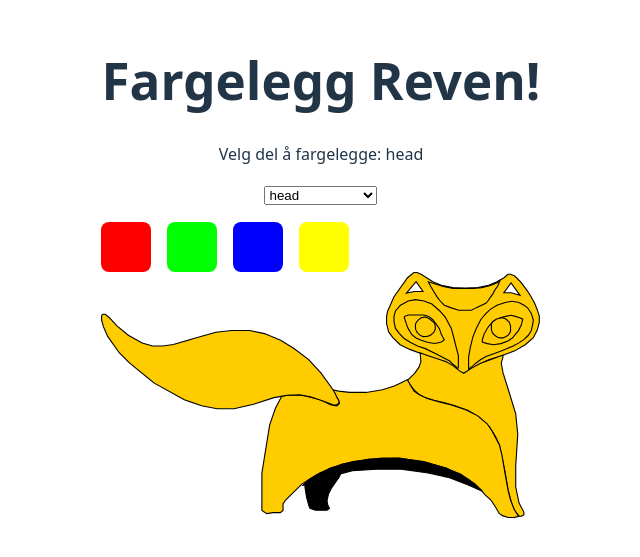
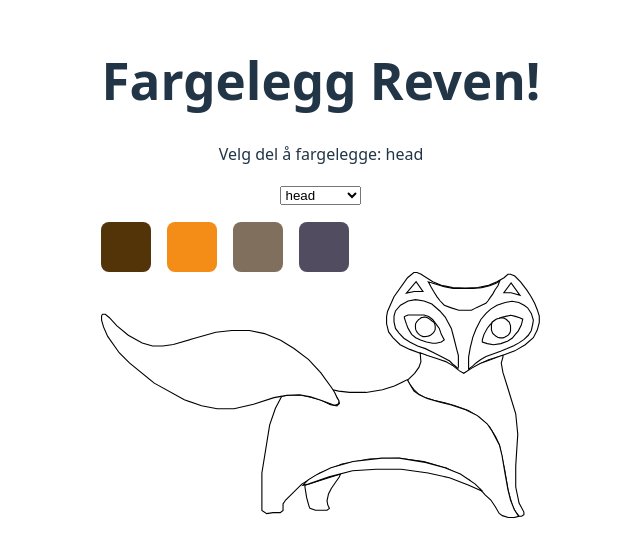
Before and after one commit to aashildf/Fargevelger, a React (Vite) app: page / in a window 1280 px wide. Shown: the part 129-686 px from the top of the page, without its empty margins (319-959 px from the left). Built offline with nearby package versions, Linux system fonts and the light colour scheme.

Commit message:
fikset farge-baner

```diff
--- a/src/App.jsx
+++ b/src/App.jsx
@@ -4,22 +4,22 @@ import ColorSelector from "./components/ColorSelector"
 import './App.css';
 
 export default function App() {
-  const initialColors ={
-    tail: "#ffcc00",
-    belly: "#ffcc00",
-    "hind-leg": "#ffcc00",
-    body: "#ffcc00",
-    chest: "#ffcc00",
-    "right-ear": "#ffcc00",
-    "left-ear": "#ffcc00",
-    forehead: "#ffcc00",
-    "right-eyeball": "#ffffff",
-    "left-eyeball": "#ffffff",
-    "right-eyesocket": "#ffcc00",
-    "left-eyesocket": "#ffcc00",
-    "right-eye": "#000000",
-    "left-eye": "#000000",
-    head: "#ffcc00",
+  const initialColors = {
+    tail: "#ffffff",
+    belly: "#ffffff",
+    "hind-leg": "#ffffff",
+    body: "#ffffff",
+    chest: "#ffffff",
+    "right-ear": "#ffffff",
+    "left-ear": "#ffffff",
+    forehead: "#ffffff",
+    "right-pupil": "#ffffff",
+    "left-pupil": "#ffffff",
+    "right-face": "#ffffff",
+    "left-face": "#ffffff",
+    "left-eye": "#ffffff",
+    "right-eye": "#ffffff",
+    head: "#ffffff",
   };
 
   const[colors, setColors] = useState(initialColors);
--- a/src/components/ColorSelector.jsx
+++ b/src/components/ColorSelector.jsx
@@ -1,7 +1,7 @@
 
 
 export default function ColorSelector({ selectedPart, setSelectedPart, colors, setColors}){
-    const colorOptions = ["#ff0000", "#00ff00", "#0000ff", "#ffff00"];
+    const colorOptions = ["#533308ff", "#f48d18ff", "#7f6f5cff", "#4f4a5efb"];
 
 return(
     <div className="color-selector">
--- a/src/components/Figure.jsx
+++ b/src/components/Figure.jsx
@@ -11,60 +11,60 @@ export default function Figure({ colors, setColors }) {
         {/* // svg-path */}
 
         <path
-        id="tail"
+          id="head"
           d="M1044.5 236.5C1035.83 240.333 1010.6 252.9 979 272.5L974 275.5L966.5 272.5L957.5 263.5L944 253L926 245L905 236.5L869 222.5L832 208.5L806 196L786.5 177L775 161.5L769.5 139.5V120L772 106.5L789.5 66.5L826 15.5L843 1.5H851.5L862.5 6L894 26.5L917 36L947.5 42L981 43.5L1015.5 42L1044.5 36L1067 26.5L1086 15.5L1096.5 6H1103.5L1115 11L1130.5 26.5L1147.5 49L1159 66.5L1168.5 84.5L1175.5 101.5L1181 118.5V136L1175.5 156.5L1165 177L1143 196L1115 212.5L1076 227L1044.5 236.5Z"
           stroke="black"
           strokeWidth="3"
-         fill={colors["tail"]}
-        onClick={() => handleClick("tail")}
+          fill={colors["head"]}
+          onClick={() => handleClick("head")}
         />
         <path
-        id="belly"
+          id="left-face"
           d="M963 258V243.5V225.5L958 206.5L951 178.5L944 152L927.5 121.5L913 105L891.5 86.5L870.5 78L847.5 74.5L827.5 78L807 89.5L793.5 105L789.5 118.5V134.5L793.5 152L803 164.5L816 178.5L833 189.5L853 199.5L874 206.5L898 218L923 231L939.5 240L948 248.5L955 254L963 261"
           stroke="black"
           strokeWidth="3"
-          fill={colors["belly"]}
-        onClick={() => handleClick("belly")}
+          fill={colors["left-face"]}
+          onClick={() => handleClick("left-face")}
         />
         <path
-        id="hind-leg"
+          id="right-face"
           d="M990.5 248.5V262L1002 253L1010.5 245L1023.5 236L1037.5 227.5L1060 219.5L1076.5 213.5L1093 207L1112 198.5L1126 191L1140 181.5L1151.5 170.5L1159.5 157.5L1163.5 140L1165 129.5L1159.5 111.5L1149.5 96.5L1140 89.5L1126 82L1107.5 79L1089 82L1067 89.5L1050 100L1037.5 111.5L1023.5 128L1010.5 153.5L1002 175.5L995 204L990.5 229.5V248.5Z"
           stroke="black"
           strokeWidth="3"
-         fill={colors["hind-leg"]}
-        onClick={() => handleClick("hind-leg")}
+          fill={colors["right-face"]}
+          onClick={() => handleClick("right-face")}
         />
         <path
-        id="body"
+          id="left-face"
           d="M917 188.5L925 183L917 168L911.5 152L903 140.5L893.5 128L883 120L870.5 116H861H851.5H837H827.5L817.5 120V124L823 140.5L827.5 152L837 168L848 177L861 183L877 188.5L893.5 192H903L917 188.5Z"
           stroke="black"
           strokeWidth="3"
-          fill={colors["body"]}
-        onClick={() => handleClick("body")}
+          fill={colors["left-eye"]}
+          onClick={() => handleClick("left-eye")}
         />
         <path
-        id="chest"
+          id="right-eye"
           d="M1032 168L1027.5 183V189L1041 193L1057.5 196L1077.5 193L1096.5 186L1108.5 178L1116.5 168L1124.5 158.5L1132.5 143L1136.5 127L1128 123L1116.5 119.5L1104.5 116.5L1090.5 119.5L1077.5 123L1067 127L1057.5 132.5L1047.5 143L1041 151.5L1032 168Z"
           stroke="black"
           strokeWidth="3"
-           fill={colors["chest"]}
-        onClick={() => handleClick("chest")}
+          fill={colors["right-eye"]}
+          onClick={() => handleClick("right-eye")}
         />
         <path
-        id="right-ear"
+          id="left-pupil"
           d="M850.5 134.5L848.5 138L847.5 139.5V141V143.5L847 146L847.5 149.5V152.5L848.5 156L849.5 158.5L852 162.5L855 166L858.5 169.5L862.5 172L868 174H870.5L876.5 173.5L881 173L885 171.5L889.5 169L893 166L896 163.5L897.5 161L899.5 157.5L900.5 154V149.5V146L899.5 141L898.5 137.5L896 134.5L893 132.5L889.5 130L885.5 127L882 124.5L878 122.5L873.5 121.5H870.5L866.5 122.5L863.5 123L861 124.5L858 127L855.5 128.5L853.5 131L850.5 134.5Z"
           stroke="black"
           strokeWidth="3"
-         fill={colors["right-ear"]}
-        onClick={() => handleClick("right-ear")}
+          fill={colors["left-pupil"]}
+          onClick={() => handleClick("left-pupil")}
         />
         <path
-        id="left-ear"
+          id="right-pupil"
           d="M1087.5 125.5L1083 123.5H1077.5L1072.5 125.5L1068 126L1063.5 128L1058.5 132L1054 135V136.5L1052 140.5V143.5V147V151.5V156L1054 161.5L1056.5 166.5L1060 169.5L1063.5 172.5L1069 176L1075 177.5H1083L1087.5 176L1093.5 172.5L1098 169.5L1102 163.5L1103.5 158.5V151.5V145L1102 140.5L1100 135L1096.5 132L1092.5 128L1087.5 125.5Z"
           stroke="black"
           strokeWidth="3"
-         fill={colors["left-ear"]}
-        onClick={() => handleClick("left-ear")}
+          fill={colors["right-pupil"]}
+          onClick={() => handleClick("right-pupil")}
         />
         <path
           id="forehead"
@@ -75,60 +75,60 @@ export default function Figure({ colors, setColors }) {
           onClick={() => handleClick("forehead")}
         />
         <path
-        id="right-eyeball"
+          id="left-ear"
           d="M844.5 52.5L823 57L849 26L867.5 52.5H844.5Z"
           stroke="black"
           strokeWidth="3"
-         fill={colors["right-eyeball"]}
-        onClick={() => handleClick("right-eyeball")}
+          fill={colors["left-ear"]}
+          onClick={() => handleClick("left-ear")}
         />
         <path
-        id="left-eyeball"
+          id="right-ear"
           d="M1105 56H1085.5L1105 29.5L1129 63L1105 56Z"
           stroke="black"
           strokeWidth="3"
-              fill={colors["left-eyeball"]}
-        onClick={() => handleClick("left-eyeball")}
+          fill={colors["right-ear"]}
+          onClick={() => handleClick("right-ear")}
         />
         <path
-        id="right-eyesocket"
+          id="chest"
           d="M1078.5 245.5L1083 229.5V224.5L1074 227L1051 236L1021.5 246.5L999 259L977.5 273L966 266.5L949 253L929 241.5L904.5 233L879.5 225L860 217.5L862 241.5L856.5 257L845 273L825.5 292L830 300L842.5 316.5L855 328.5L873 338.5L897 346L926 352.5L954 360.5L989.5 373L1018.5 390.5L1047 417L1063 443L1073.5 466L1087.5 532.5L1097 587.5L1102.5 609L1108.5 630L1116.5 645.5L1126.5 658H1133.5L1139.5 654V647L1126.5 622.5L1117.5 579.5V522L1123 437L1117.5 382L1095.5 310.5L1083 270.5L1078.5 245.5Z"
           stroke="black"
           strokeWidth="3"
-        fill={colors["right-eyesocket"]}
-        onClick={() => handleClick("right-eyesocket")}
+          fill={colors["chest"]}
+          onClick={() => handleClick("chest")}
         />
         <path
-        id="left-eyesocket"
+          id="body"
           d="M1113.5 661.5L1125.5 658.5L1113.5 640L1103.5 614.5L1096.5 586.5L1089.5 547.5L1080.5 494L1073.5 466L1054 429L1040.5 409L1014 387L982.5 371L942 357.5L909 349.5L879 341L857.5 330.5L843.5 321L833 304L825.5 290L811.5 297L790.5 307L758.5 317.5L714 324.5H670L640.5 321L624 317.5L628 324.5L638.5 343.5L642.5 354L635.5 360.5L618.5 357.5L589.5 343.5L541 331H503L487 334.5L470 367L454.5 412L433.5 541.5V642.5L446.5 651L463.5 648.5H483L490.5 642.5V625L497.5 614.5L541 571.5L589.5 541.5L649.5 517.5L723 504L803 502L869.5 511L930.5 528.5L991.5 559.5L1020 585H1021.5L1035 600.5L1050.5 614.5L1062.5 632.5L1073 650.5L1081.5 656.5L1097.5 661.5H1113.5Z"
           stroke="black"
           strokeWidth="3"
-        fill={colors["left-eyesocket"]}
-        onClick={() => handleClick("left-eyesocket")}
+          fill={colors["body"]}
+          onClick={() => handleClick("body")}
         />
         <path
-        id="right-eye"
+          id="hind-leg"
           d="M554 607.5L549.5 579.5V574.5L560 571L645.5 544L642 552.5L632.5 566L620.5 583.5L613 598L609 616.5L611 627.5L615.5 637L609 642H596H578L563 637L560 629.5L554 607.5Z"
           stroke="black"
           strokeWidth="3"
-         fill={colors["right-eye"]}
-        onClick={() => handleClick("right-eye")}
+          fill={colors["hind-leg"]}
+          onClick={() => handleClick("hind-leg")}
         />
         <path
-        id="left-eye"
+          id="belly"
           d="M614.5 552L558.5 571.5L544 574.5L558.5 560L578 548L619.5 527.5L679 510.5L756.5 501.5H804L874 513L926.5 527.5L968.5 544.5L1008.5 571.5L1027.5 590.5L991 574.5L939 554.5L881.5 541.5L809 531.5H742L677.5 535.5L614.5 552Z"
           stroke="black"
           strokeWidth="3"
-         fill={colors["left-eye"]}
-        onClick={() => handleClick("left-eye")}
+          fill={colors["belly"]}
+          onClick={() => handleClick("belly")}
         />
         <path
-        id="head"
+          id="tail"
           d="M1.5 129.5V118L4 114H11.5L22 122.5L43 145L73.5 170.5L111 191.5L139 199.5H166.5L195 195.5L247.5 180L309.5 162.5L352.5 157.5H400L440.5 166L484 184L520 206L559.5 236L592.5 272L621.5 312L630 325.5L636 338.5L641 346.5V352L638 356.5L632 358.5H626.5L621.5 356.5L594.5 346.5L564.5 336.5L535 331L500.5 332.5L466 338.5L411 356.5L358.5 368.5H313L271 360.5L224.5 344.5L143.5 299.5L76.5 245L49 217.5L18 173.5L7 148.5L1.5 129.5Z"
           stroke="black"
           strokeWidth="3"
-        fill={colors["head"]}
-        onClick={() => handleClick("head")}
+          fill={colors["tail"]}
+          onClick={() => handleClick("tail")}
         />
       </svg>
     );
```
Lines whose indentation alone changed are shown as unchanged.
